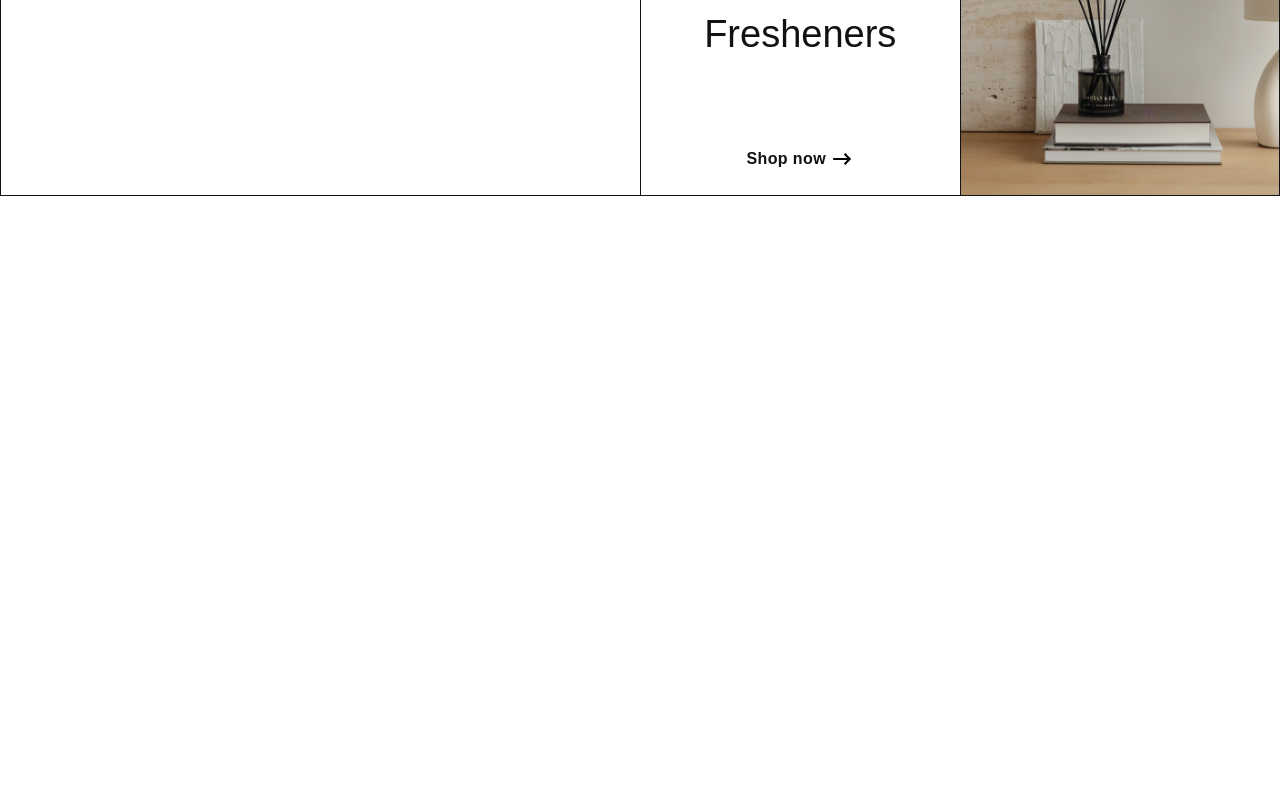
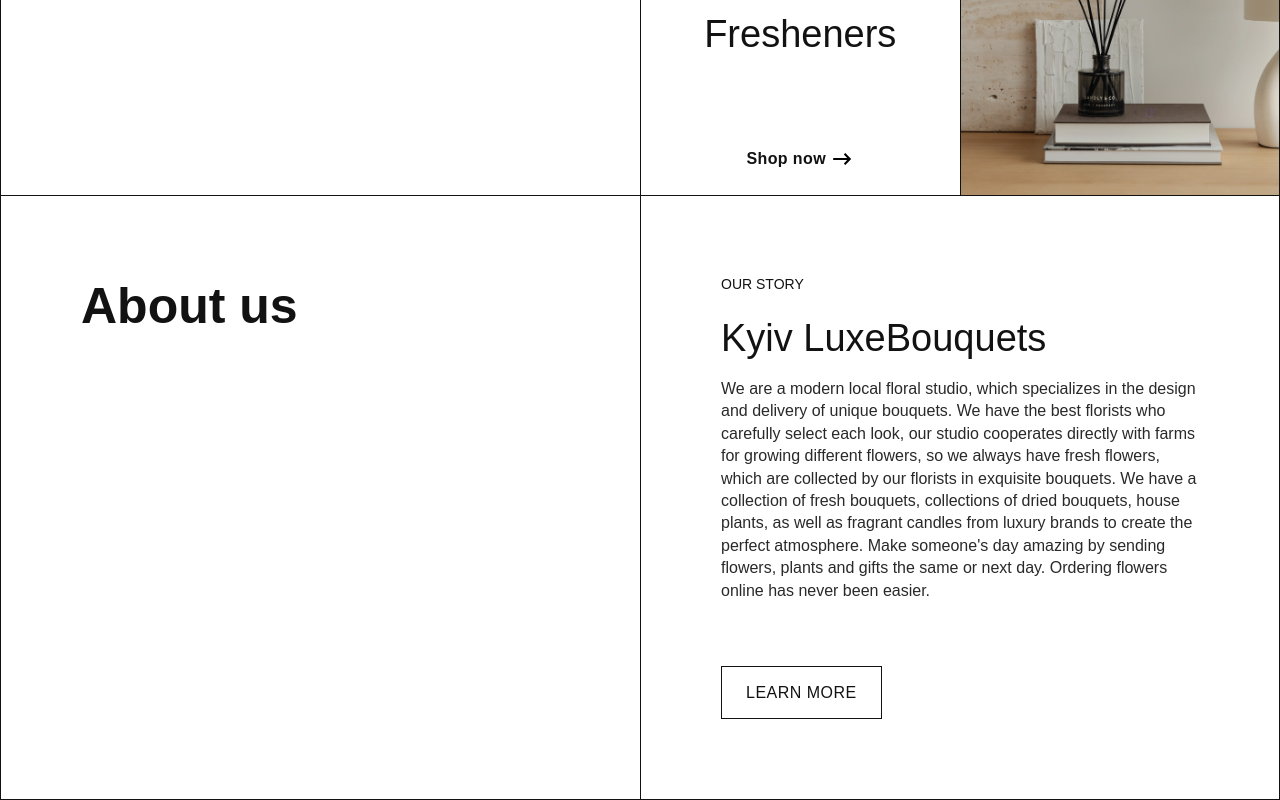
Before and after one commit to huhhell/flowerWeb, a React (Vite) app: page / in a window 1280 px wide. Shown: the part 1460-2260 px from the top of the page. Before the commit the page ends 1656 px from the top, so only its background shows below. Built offline with nearby package versions, Linux system fonts and the light colour scheme.

Commit message:
add styles about us component

```diff
--- /dev/null
+++ b/src/assets/components/AboutUs/AboutUs.tsx
@@ -0,0 +1,22 @@
+import './about.scss';
+
+export default function AboutUs() {
+
+    return <div className='about'>
+        <h2 className="about__title">About us</h2>
+        <div className="about__content">
+            <p className="about__subtitle">our story</p>
+            <h5 className="about__name">Kyiv LuxeBouquets</h5>
+            <p className="about__text">
+                We are a modern local floral studio, which specializes in the design and delivery
+                of unique bouquets. We have the best florists who carefully select each look, our studio cooperates
+                directly with farms for growing different flowers, so we always have fresh flowers, which are collected
+                by our florists in exquisite bouquets. We have a collection of fresh bouquets, collections of dried
+                bouquets, house plants, as well as fragrant candles from luxury brands to create the perfect atmosphere.
+                Make someone's day amazing by sending flowers, plants and gifts the same or next day. Ordering flowers
+                online has never been easier.
+            </p>
+            <a href='#' className="about__learn">Learn more</a>
+        </div>
+    </div>
+}
--- /dev/null
+++ b/src/assets/components/AboutUs/about.scss
@@ -0,0 +1,48 @@
+.about {
+  border-right: 1px solid #121212;
+  border-left: 1px solid #121212;
+  border-bottom: 1px solid #121212;
+  display: flex;
+
+  &__title {
+    padding: 80px;
+    flex: 0 0 50%;
+    width: 50%;
+    font-size: 50px;
+    font-weight: 600;
+    line-height: 120%;
+  }
+  &__content {
+    padding: 80px;
+    border-left: 1px solid #121212;
+  }
+
+  &__subtitle {
+    font-size: 14px;
+    line-height: 120%;
+    text-transform: uppercase;
+    margin-bottom: 24px;
+  }
+
+  &__name {
+    font-size: 38px;
+    line-height: 120%;
+    margin-bottom: 16px;
+  }
+
+  &__text {
+    color: rgba(18, 18, 18, 0.90);
+    font-size: 16px;
+    line-height: 140%;
+    margin-bottom: 64px;
+  }
+  &__learn {
+    display: inline-block;
+    padding: 16px 24px;
+    border: 1px solid #121212;
+    font-size: 16px;
+    line-height: 120%;
+    letter-spacing: 0.48px;
+    text-transform: uppercase;
+  }
+}
--- a/src/assets/components/Intro/intro.scss
+++ b/src/assets/components/Intro/intro.scss
@@ -57,6 +57,7 @@
         padding-bottom: 24px;
       }
     }
+
     &-quote {
       display: flex;
       width: 100%;
@@ -141,6 +142,7 @@
         font-size: 14px;
       }
     }
+
     &-arrow {
 
       @media (max-width: 610px) {
--- a/src/assets/pages/Main.tsx
+++ b/src/assets/pages/Main.tsx
@@ -1,7 +1,9 @@
 import Intro from "../components/Intro/Intro.tsx";
+import AboutUs from "../components/AboutUs/AboutUs.tsx";
 
 export default function Main() {
     return <>
         <Intro />
+        <AboutUs />
     </>
 }
```
Also changed, not shown: src/assets/components/Intro/Intro.tsx (+6 -3 lines).
